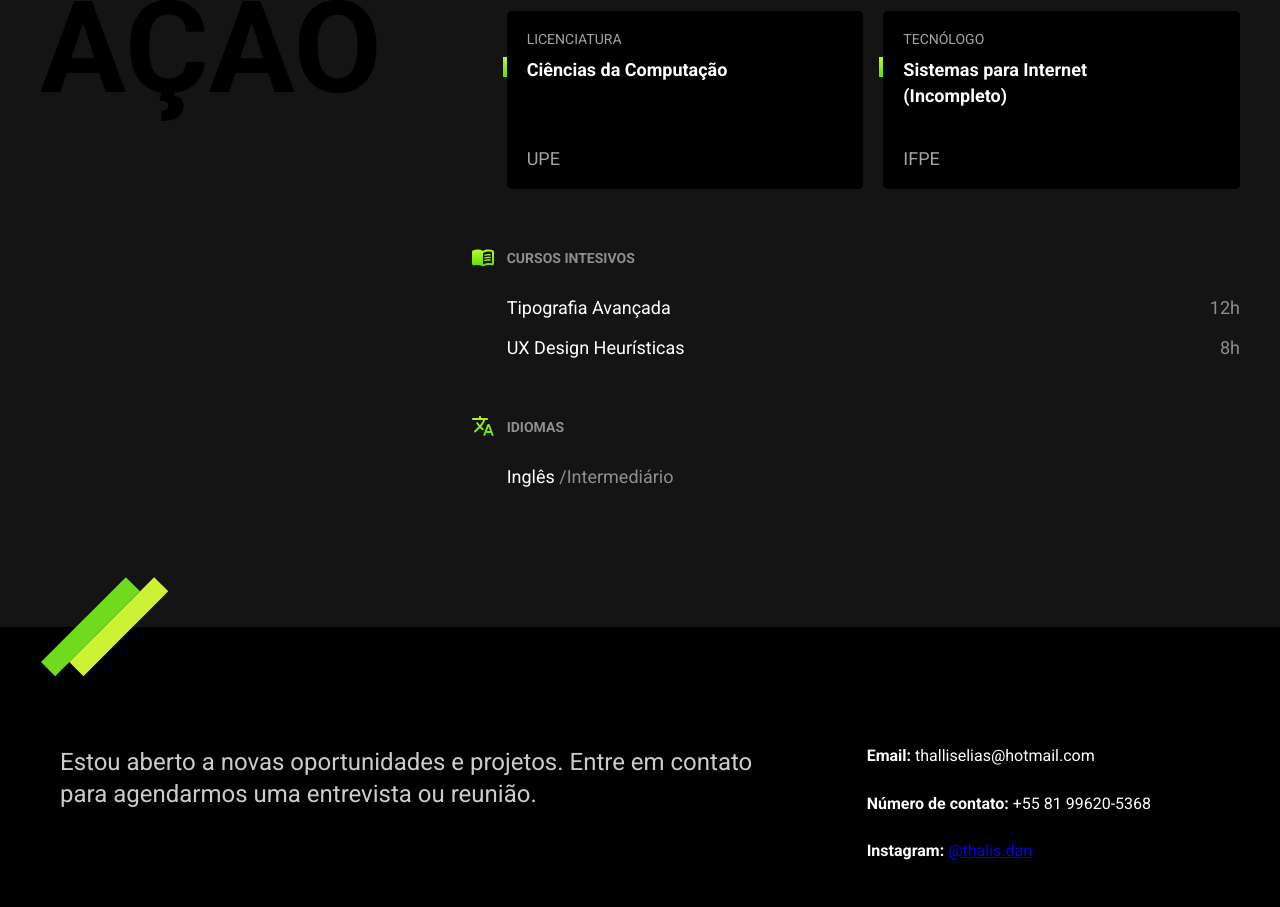
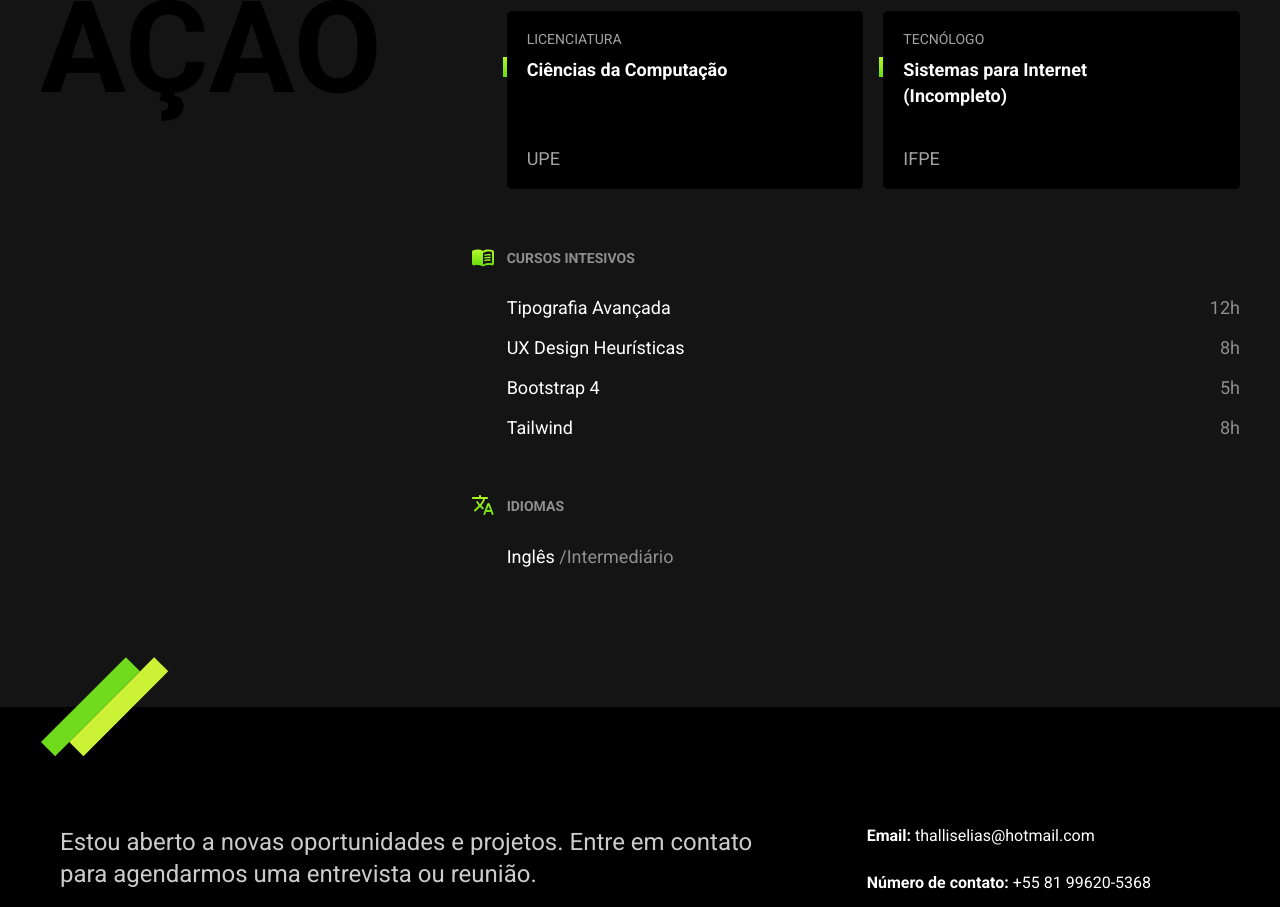
Before and after one commit to ThalisElias/ThalisElias.github.io, a plain HTML site: page index.html in a window 1280 px wide. Shown: the part 1650-2557 px from the top of the page. Drawn offline with Linux system fonts and the light colour scheme.

Commit message:
cursos intesivos

```diff
--- a/index.html
+++ b/index.html
@@ -105,6 +105,8 @@
             <ul>
               <li>Tipografia Avançada <span>12h</span></li>
               <li>UX Design Heurísticas <span>8h</span></li>
+              <li>Bootstrap 4 <span>5h</span></li>
+              <li>Tailwind <span>8h</span></li>
             </ul>
           </div>
 
```
